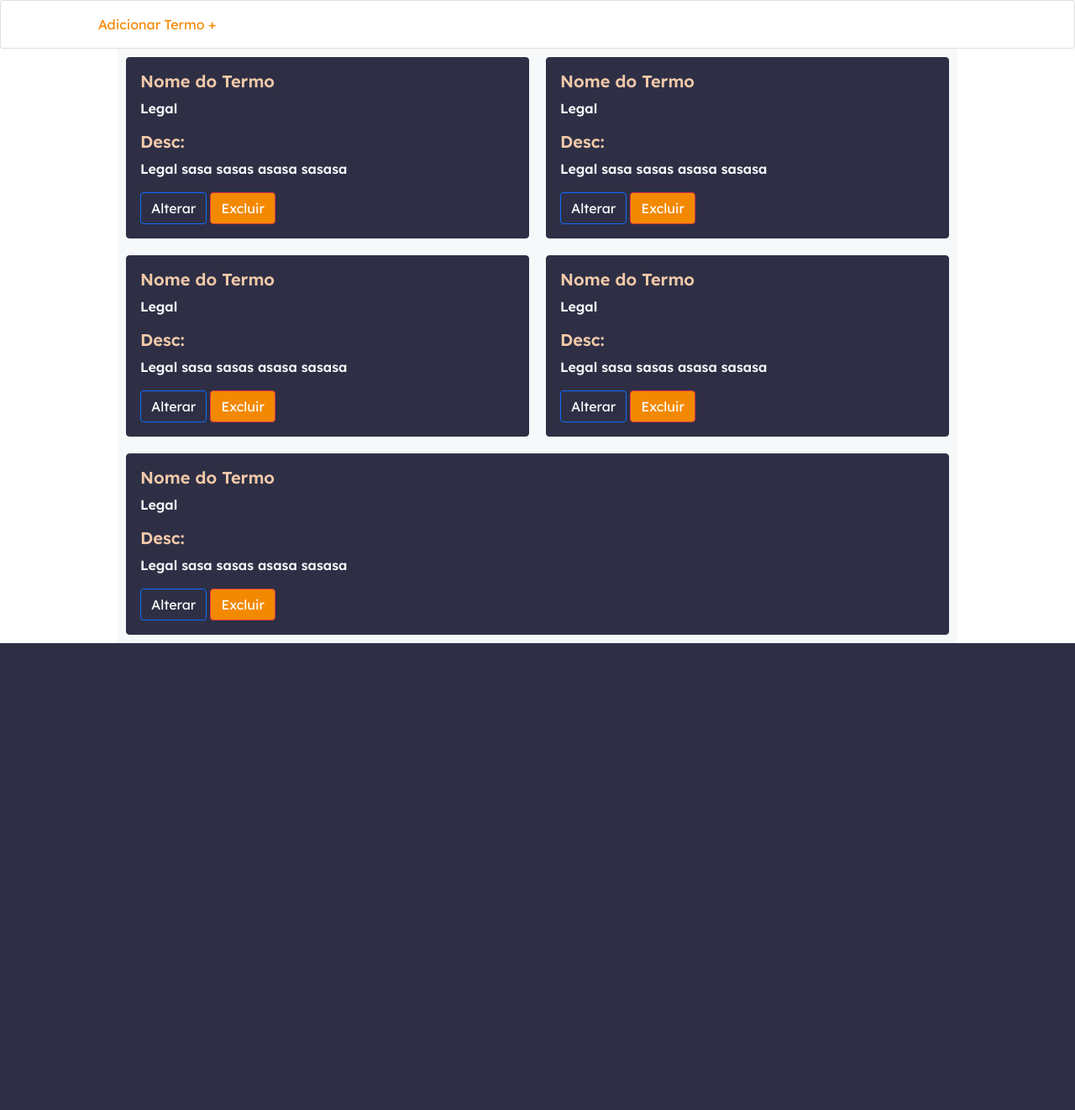
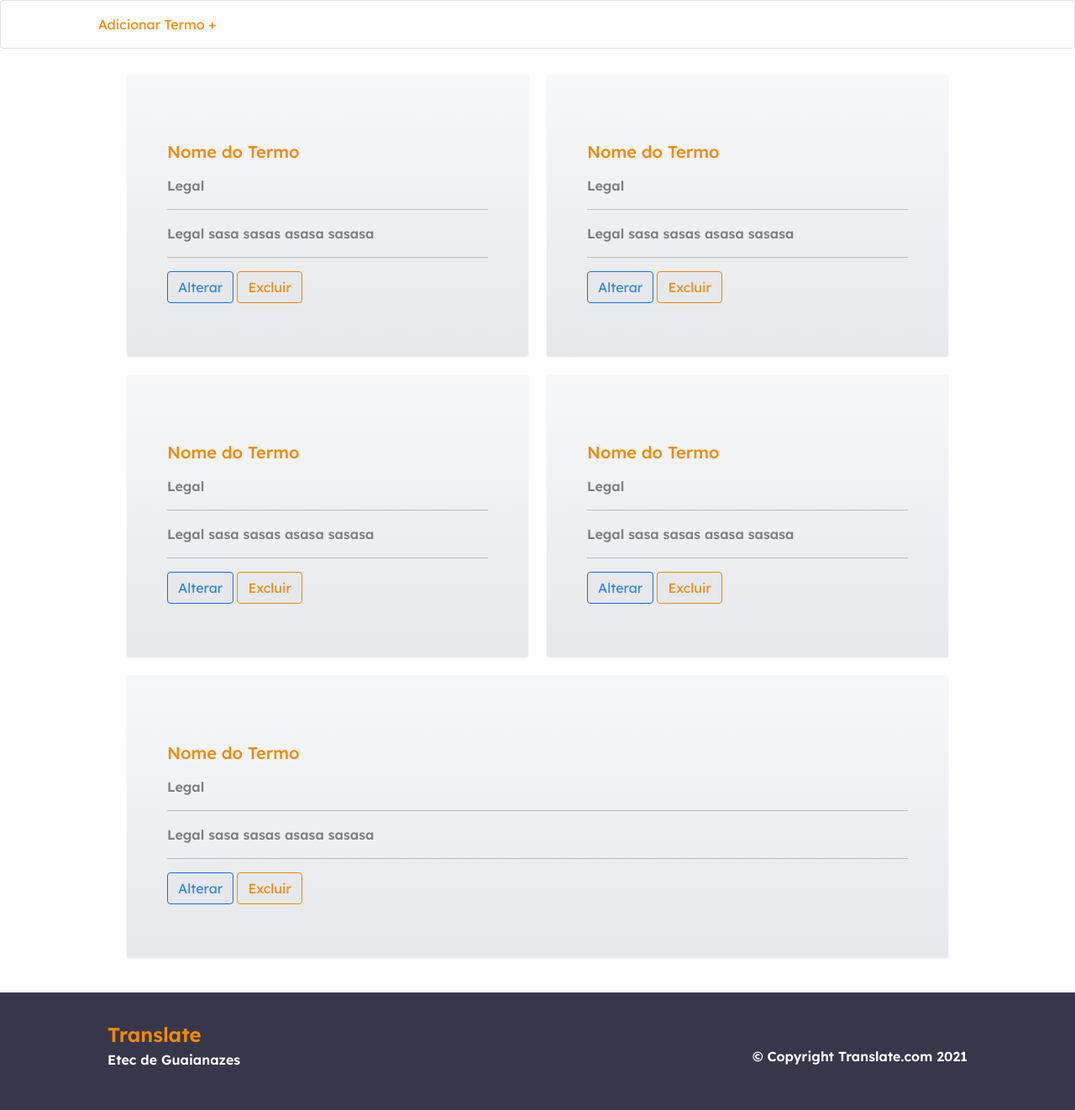
Before and after one commit to dnlydg/Translate_PWIngles, a PHP site: page /restrito/adm.php in a window 1280 px wide. Shown: the part 70-1392 px from the top of the page at 84% size. Before the commit the page ends 836 px from the top, so only its background shows below. Run offline with PHP 8.4, Linux system fonts and the light colour scheme; the visitor is signed in with stand-in values (Sample User, id 1); some libraries are stand-ins or nearby versions.

Commit message:
Pequenas mudanças no design
agora vou jogar rl

```diff
--- a/css/Style.css
+++ b/css/Style.css
@@ -227,11 +227,13 @@
         padding: 0.4rem;
         border-radius: 0.5rem;
         font-family: Lexend, sans-serif;
+        background-color: var(--white);
 
     }
     #pesquisar{
+
         font-size: 0.9rem;
-        border-style: none;
+        border: 0px solid var(--white);
         padding: 0.5rem;
         border-radius: 0.5rem;
         font-family: Segoe MDL2 Assets, sans-serif;
@@ -254,10 +256,33 @@
         text-align: justify;
     }
 
+    .termos-home{
+        margin-bottom: 4rem;
+
+    }
+    .termos-home h2{
+        text-align: center;
+    }
+
+    .quem-somos img{
+        text-align: center;
+    }
 
     /* FIM DO MAIN */
 
 
+    #rodape-danylo {
+        background-color: var(--blue-2);
+        color: var(--white);
+        padding: 2rem 10%;
+        display: flex;
+        justify-content: space-between;
+        padding-top: 2rem;
+    }
+    #rodape-danylo div:last-child{
+        padding-top: 2rem;
+        /* isso aq foi preguiça de criar outra classe kkkk vm mexer nesse rodape ainda*/
+    }
 
 
 
@@ -268,10 +293,13 @@
 
     .flex{
 
-        background-color: var(--gray-50);
+        background-color: var(--white);
         display:flex;
         flex-wrap: wrap;
-        margin: 0 auto;
+        margin-top: 20px;
+        margin-bottom: 30px;
+        margin-left:auto;
+        margin-right: auto;
         max-width: 1000px;
 
     }
@@ -283,37 +311,65 @@
         flex-direction: column;
         min-width: 0;
         word-wrap: break-word;
-        background-color:var(--blue-3);
+        background-image: linear-gradient(to bottom, var(--gray-50) , var(--gray-100));
         background-clip: border-box;
-        border: 1px solid var(--blue-3);
+        border: 1px solid var(--gray-50);
         border-radius: 0.25rem;
         flex: 1 1 400px;
         margin: 10px;
+        transition: 0.7s;
 
     }
+    .cartao:hover{
+        box-shadow: 0 0 0 0.30rem var(--gray-100);
+    }
+
     .cartao .cd-body{
         flex: 1 1 auto;
-        padding: 1rem 1rem;
+        padding: 4rem 3rem;
     }
     .cartao .cd-title{
+
         font-family: Lexend, sans-serif;
-        margin-bottom: 0.5rem;
-        color:var(--orange-100);
+        margin-bottom: 1rem;
+        color:var(--orange-500);
+        font-size: 1.25rem;
+        word-wrap: break-word;
     }
    .cartao .cd-text{
     font-family: Lexend, sans-serif;
-       color:var(--gray-50);
+       color:var(--gray-500);
+       word-wrap: break-word;
        }
 
+
+
     .btn-primary{
-        background-color:var(--blue-3);
+        background-color:var(--gray-100);
+        word-wrap: break-word;
+        color: var(--blue-4);
+
     }
-    .btn-danger{
+
+    .btn-excluir{
+        background-color:var(--gray-100);
+        word-wrap: break-word;
+        color: var(--orange-500);
+        border-color:var(--orange-500);
+
+    }
+
+    .btn-excluir:hover{
         background-color:var(--orange-500);
+        color: #fff;
     }
-    .btn-danger:hover{
-        background-color:var(--blue-3);
-    }
+
+    .btn-check:focus + .btn-excluir, .btn-excluir:focus {
+        color: #fff;
+        background-color: #f38900;
+        border-color: #f38900;
+        box-shadow: 0 0 0 0.25rem #f1c9a9;
+      }
 
    /* MODAL */
 
@@ -330,16 +386,17 @@
     background-color: rgba(0,0,0,0.4);
     backdrop-filter: blur(5px);
     transition: 4s;
+
     }
 
 
 
     .modal-content {
-        border-radius: 1rem;
-        background-color: var(--white);
+        background-image: linear-gradient(to bottom, var(--gray-50) , var(--gray-100));
         margin: 10% auto;
         padding: 2rem;
         width: 60%;
+        border-radius: 0.8rem;
     }
     @media(max-width: 720px) {
         .modal-content {
@@ -348,31 +405,34 @@
         }
     }
 
+
     .modal-form{
         display: flex;
         flex-direction: column;
 
     }
 
-    .modal-form label{
+    .modal-form h1,h5{
         font-weight: 500;
         margin-top: 1rem;
+        margin-bottom: 0rem;
+        color: var(--gray-500);
     }
 
     .modal-form textarea,input{
-        border-style: solid;
-        padding:0.5rem;
-        border-radius: 0.5rem;
-        border-color: var(--blue-3);
+        background-color: rgba(0,0,0,0.0);
+        border-style: none;
+        border-bottom-style: solid;
+        border-color: var(--gray-500);
     }
     .modal-form button{
-        background-color: var(--red-500);
+        background-color: var(--blue-4);
         border-style: none;
         margin-top: 1rem;
         color: var(--white);
         padding: 0.5rem;
         border-radius: 0.5rem;
-
+        font-weight: 600;
     }
 
 
@@ -380,6 +440,7 @@
     .modal-title {
         display: flex;
         justify-content:space-between;
+        color: #f38900;
     }
 
     .close {
@@ -395,7 +456,6 @@
         text-decoration: none;
         cursor: pointer;
     }
-
 
       /* Exibir Pesquisa */
 
@@ -416,7 +476,13 @@
     }
 
 
-    .pesquisa #txtBusca, #pesquisar{
-        border-style: solid;
-        border-color: var(--blue-3);
+    .pesquisa #txtBusca{
+        outline: solid 1px var(--gray-100);
+
     }
+    .pesquisa{
+        box-shadow: 0 8px 6px -6px var(--gray-200);
+        margin-bottom:40px;
+        margin-top: 30px;
+        border: solid 1px var(--gray-100);
+    }
--- a/restrito/adm.php
+++ b/restrito/adm.php
@@ -55,54 +55,59 @@
     </section>
 
     <section class="flex">
-        <div class="cartao">
+    <div class="cartao">
             <div class="cd-body">
                 <h5 class="cd-title">Nome do Termo</h5>
                 <p class="cd-text">Legal</p>
-                <h5 class="cd-title">Desc:</h5>
+                <hr>
                 <p class="cd-text">Legal sasa sasas asasa sasasa </p>
+                <hr>
                 <a href="#" class="btn btn-primary" onClick="openModal()">Alterar</a>
-                <a href="#" class="btn btn-danger">Excluir</a>
+                <a href="#" class="btn btn-excluir">Excluir</a>
             </div>
         </div>
         <div class="cartao">
             <div class="cd-body">
                 <h5 class="cd-title">Nome do Termo</h5>
                 <p class="cd-text">Legal</p>
-                <h5 class="cd-title">Desc:</h5>
+                <hr>
                 <p class="cd-text">Legal sasa sasas asasa sasasa </p>
+                <hr>
                 <a href="#" class="btn btn-primary" onClick="openModal()">Alterar</a>
-                <a href="#" class="btn btn-danger">Excluir</a>
+                <a href="#" class="btn btn-excluir">Excluir</a>
             </div>
         </div>
         <div class="cartao">
             <div class="cd-body">
                 <h5 class="cd-title">Nome do Termo</h5>
                 <p class="cd-text">Legal</p>
-                <h5 class="cd-title">Desc:</h5>
+                <hr>
                 <p class="cd-text">Legal sasa sasas asasa sasasa </p>
+                <hr>
                 <a href="#" class="btn btn-primary" onClick="openModal()">Alterar</a>
-                <a href="#" class="btn btn-danger">Excluir</a>
+                <a href="#" class="btn btn-excluir">Excluir</a>
             </div>
         </div>
         <div class="cartao">
             <div class="cd-body">
                 <h5 class="cd-title">Nome do Termo</h5>
                 <p class="cd-text">Legal</p>
-                <h5 class="cd-title">Desc:</h5>
+                <hr>
                 <p class="cd-text">Legal sasa sasas asasa sasasa </p>
+                <hr>
                 <a href="#" class="btn btn-primary" onClick="openModal()">Alterar</a>
-                <a href="#" class="btn btn-danger">Excluir</a>
+                <a href="#" class="btn btn-excluir">Excluir</a>
             </div>
         </div>
         <div class="cartao">
             <div class="cd-body">
                 <h5 class="cd-title">Nome do Termo</h5>
                 <p class="cd-text">Legal</p>
-                <h5 class="cd-title">Desc:</h5>
+                <hr>
                 <p class="cd-text">Legal sasa sasas asasa sasasa </p>
+                <hr>
                 <a href="#" class="btn btn-primary" onClick="openModal()">Alterar</a>
-                <a href="#" class="btn btn-danger">Excluir</a>
+                <a href="#" class="btn btn-excluir">Excluir</a>
             </div>
         </div>
     </section>
@@ -130,15 +135,26 @@
                 <span class="close">&times;</span>
             </div>
             <form action="get" class="modal-form">
-                <label for="txtNome">Nome</label>
+                <h5 for="txtNome">Nome</h5>
                 <input type="text" name="nome" id="txtNome">
 
-                <label for="txtDesc">Descrição</label>
+                <h5 for="txtDesc">Descrição</h5>
                 <textarea name="Descricao" id="txtDesc" cols="30" rows="4"></textarea>
                 <button>Validar</button>
             </form>
         </div>
     </div>
+
+    <footer id="rodape-danylo">
+        <div>
+            <a href="index.html" id="logo">Translate</a>
+            <p>Etec de Guaianazes</p>
+        </div>
+        <div>
+            <p>© Copyright Translate.com 2021</p>
+        </div>
+
+    </footer>
 
     <script src="../js/modal.js"></script>
 
```
Also changed, not shown: exibirPesquisa.php (+16 -4 lines), index.php (+52 -5 lines), termos.php (+20 -5 lines), favicon.ico (added).
